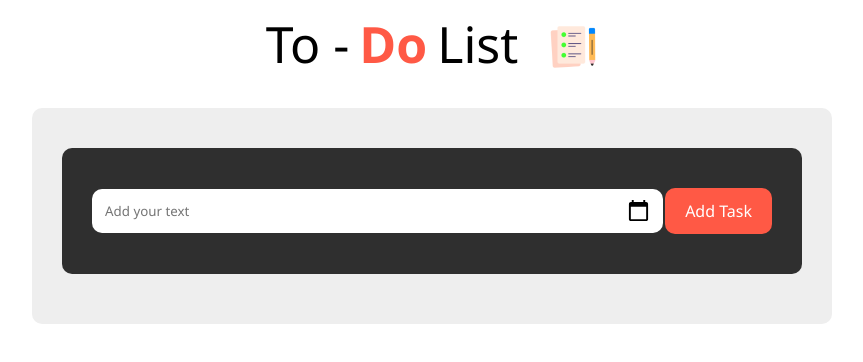
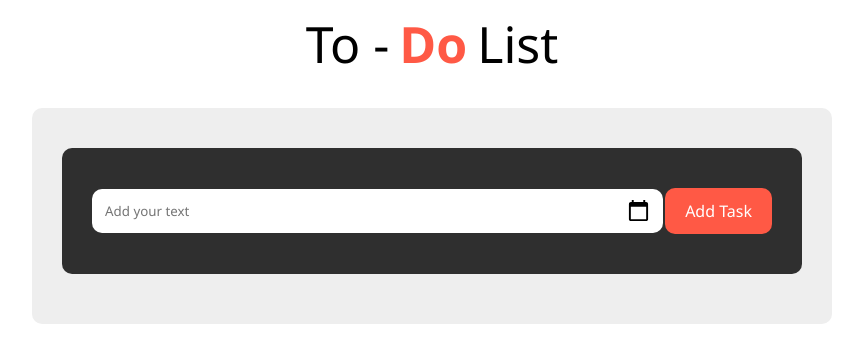
Before and after one commit to Abhi198511Maurya/To-Do-List, a plain HTML site: page index.html in a window 1280 px wide. Shown: the whole page, without its empty margins (208-1071 px from the left). Drawn offline with Linux system fonts and the light colour scheme.

Commit message:
Add files via upload

```diff
--- a/index.html
+++ b/index.html
@@ -10,7 +10,7 @@
 
 <body>
     <div class="container">
-        <h2>To -<span><b>Do</b></span> List<img src="images/icon.png" alt=""></h2>
+        <h2>To -<span><b>Do</b></span> List</h2>
         <div class="todo-app">
             <div class="row">
                 <div class="inputs">
--- a/style.css
+++ b/style.css
@@ -78,10 +78,6 @@ input[type=date] {
     margin-right: 10px;
     font-size: 25px;
 }
-
-/* ::-webkit-calendar-picker-indicator {
-    filter: invert(1);
-} */
 
 button {
     border: none;
```
